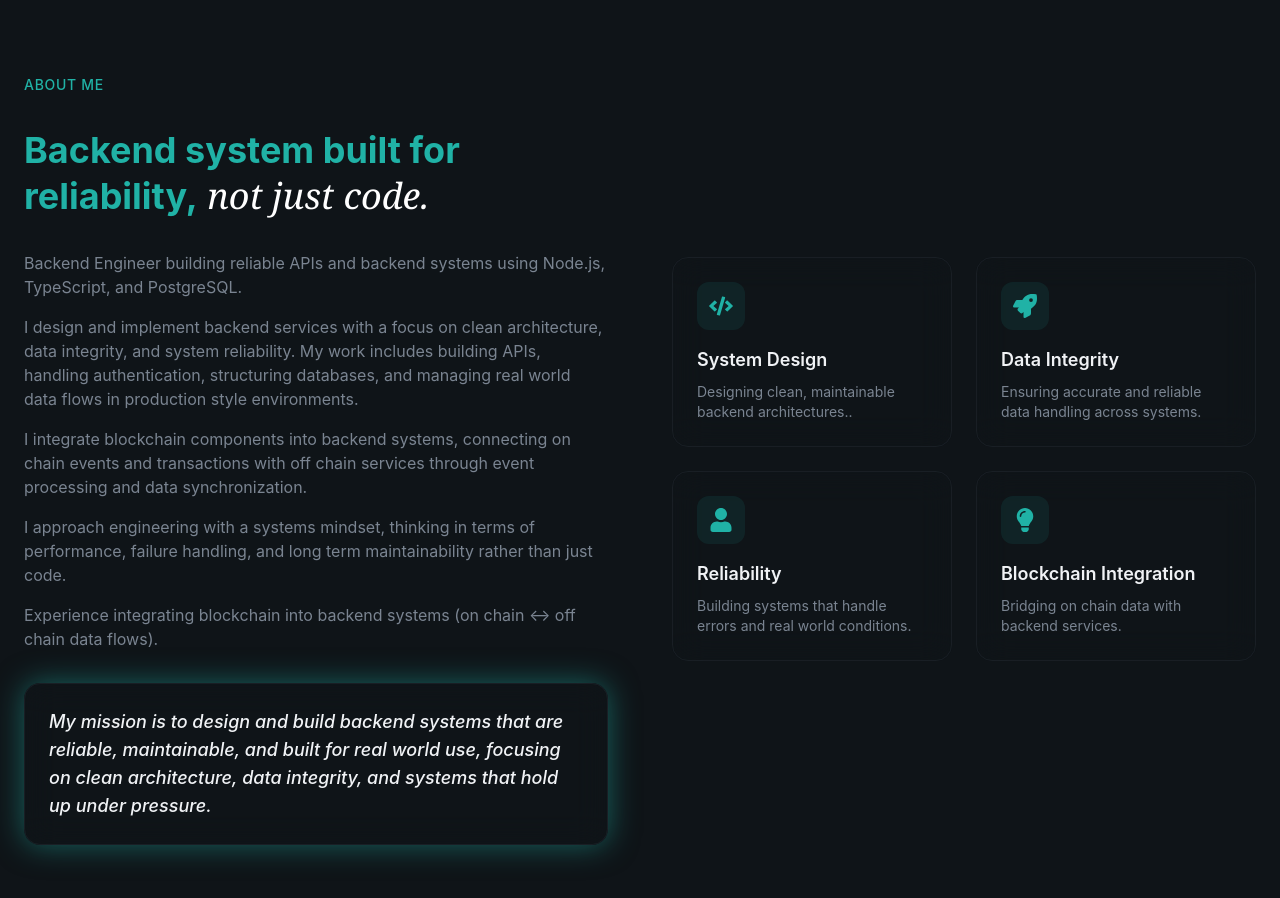
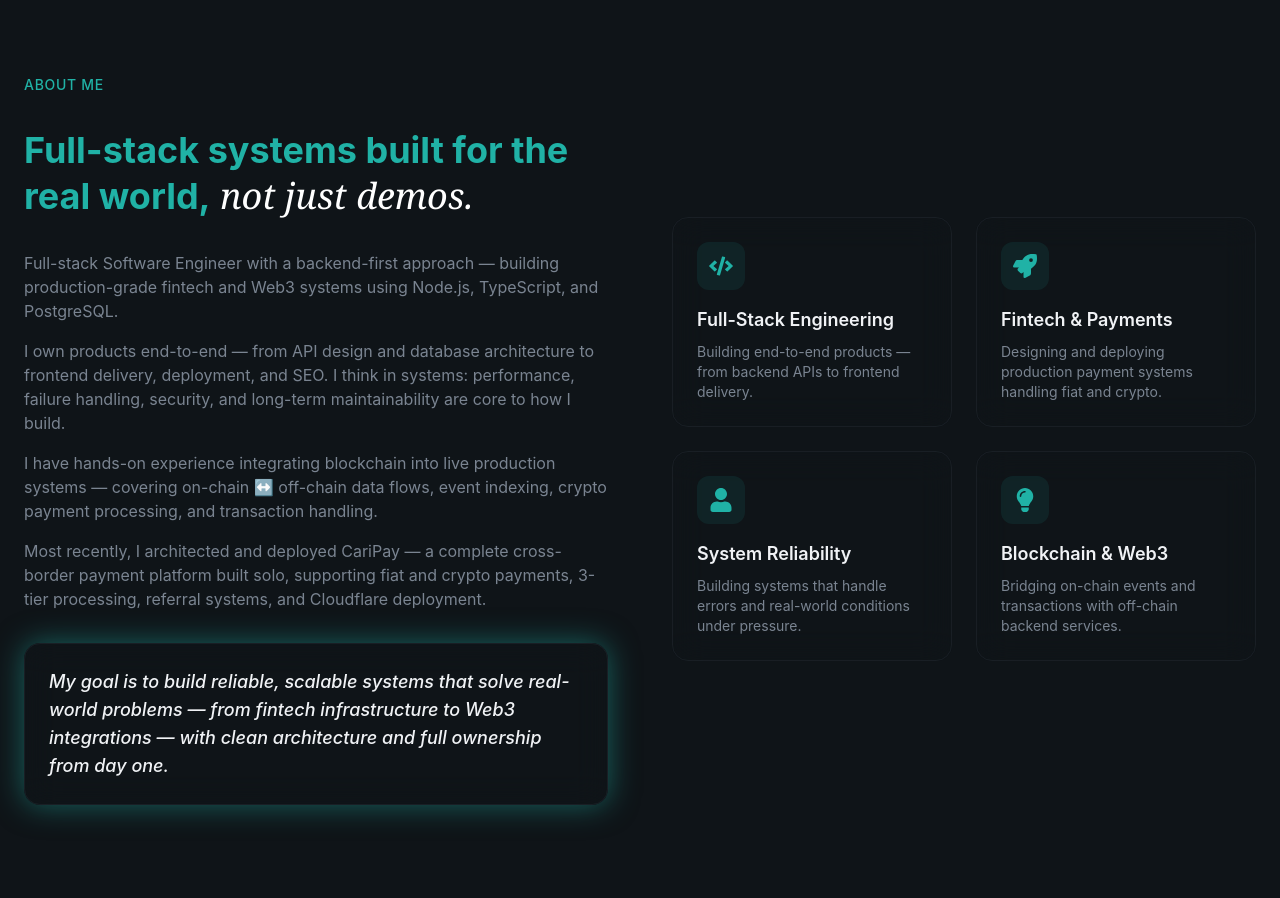
Before and after one commit to codekoreh/codekoreh.github.io, a React (Vite) app: page / in a window 1280 px wide. Shown: the part 1460-2358 px from the top of the page. Built offline with nearby package versions, Linux system fonts and the light colour scheme.

Commit message:
Update about section to match career

```diff
--- a/src/sections/About.jsx
+++ b/src/sections/About.jsx
@@ -4,34 +4,34 @@ import { FaCode, FaLightbulb, FaRocket, FaUser } from "react-icons/fa";
 const highlights = [
   {
     Icon: FaCode,
-    title: "System Design",
-    description: "Designing clean, maintainable backend architectures..",
+    title: "Full-Stack Engineering",
+    description:
+      "Building end-to-end products — from backend APIs to frontend delivery.",
   },
-
   {
     Icon: FaRocket,
-    title: "Data Integrity",
-    description: "Ensuring accurate and reliable data handling across systems.",
+    title: "Fintech & Payments",
+    description:
+      "Designing and deploying production payment systems handling fiat and crypto.",
   },
-
   {
     Icon: FaUser,
-    title: "Reliability",
+    title: "System Reliability",
     description:
-      "Building systems that handle errors and real world conditions.",
+      "Building systems that handle errors and real-world conditions under pressure.",
   },
-
   {
     Icon: FaLightbulb,
-    title: "Blockchain Integration",
-    description: "Bridging on chain data with backend services.",
+    title: "Blockchain & Web3",
+    description:
+      "Bridging on-chain events and transactions with off-chain backend services.",
   },
 ];
 
 export const About = () => {
   return (
     <section id="about" className="py-32 relative overflow-hidden">
-      <div className=" container mx-auto px-6 relative z-10">
+      <div className="container mx-auto px-6 relative z-10">
         <div className="grid lg:grid-cols-2 gap-16 items-center">
           {/* Left Column */}
           <div className="space-y-8">
@@ -42,46 +42,45 @@ export const About = () => {
             </div>
 
             <h2 className="text-4xl md:5xl font-bold leading-tight animate-fade-in animation-delay-100 text-secondary-foreground">
-              Backend system built for reliability,
+              Full-stack systems built for the real world,
               <span className="font-serif italic font-normal text-white">
                 {" "}
-                not just code.
+                not just demos.
               </span>
             </h2>
 
             <div className="space-y-4 text-muted-foreground animate-fade-in animation-delay-200">
               <p>
-                Backend Engineer building reliable APIs and backend systems
-                using Node.js, TypeScript, and PostgreSQL.
+                Full-stack Software Engineer with a backend-first approach —
+                building production-grade fintech and Web3 systems using
+                Node.js, TypeScript, and PostgreSQL.
               </p>
               <p>
-                I design and implement backend services with a focus on clean
-                architecture, data integrity, and system reliability. My work
-                includes building APIs, handling authentication, structuring
-                databases, and managing real world data flows in production
-                style environments.
+                I own products end-to-end — from API design and database
+                architecture to frontend delivery, deployment, and SEO. I think
+                in systems: performance, failure handling, security, and
+                long-term maintainability are core to how I build.
               </p>
               <p>
-                I integrate blockchain components into backend systems,
-                connecting on chain events and transactions with off chain
-                services through event processing and data synchronization.
+                I have hands-on experience integrating blockchain into live
+                production systems — covering on-chain ↔️ off-chain data flows,
+                event indexing, crypto payment processing, and transaction
+                handling.
               </p>
               <p>
-                I approach engineering with a systems mindset, thinking in terms
-                of performance, failure handling, and long term maintainability
-                rather than just code.
-              </p>
-              <p className="text-muted-foreground">
-                Experience integrating blockchain into backend systems (on chain
-                ↔ off chain data flows).
+                Most recently, I architected and deployed CariPay — a complete
+                cross-border payment platform built solo, supporting fiat and
+                crypto payments, 3-tier processing, referral systems, and
+                Cloudflare deployment.
               </p>
             </div>
+
             <div className="glass rounded-2xl p-6 glow-border animate-fade-in animate-delay-300">
               <p className="text-lg font-medium italic text-foreground">
-                My mission is to design and build backend systems that are
-                reliable, maintainable, and built for real world use, focusing
-                on clean architecture, data integrity, and systems that hold up
-                under pressure.
+                My goal is to build reliable, scalable systems that solve
+                real-world problems — from fintech infrastructure to Web3
+                integrations — with clean architecture and full ownership from
+                day one.
               </p>
             </div>
           </div>
```
